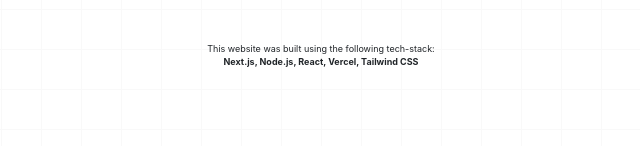
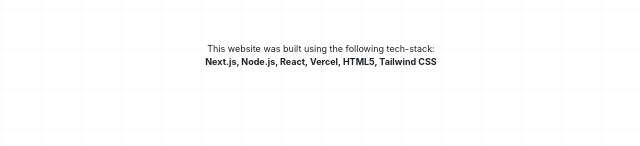
Before and after one commit to amalkhairin/next-js-web, a Next.js app: page / in a window 1280 px wide. Shown: the part 611-757 px from the top of the page, without its empty margins (319-959 px from the left). Built offline with nearby package versions, Linux system fonts and the light colour scheme.

Commit message:
minor changes

```diff
--- a/pages/index.js
+++ b/pages/index.js
@@ -67,7 +67,7 @@
             This website was built using the following tech-stack:
           </p>
           <p style={{ textAlign: 'center', fontSize:9 }}>
-            <b>Next.js, Node.js, React, Vercel, Tailwind CSS</b>
+            <b>Next.js, Node.js, React, Vercel, HTML5, Tailwind CSS</b>
           </p>
         </div>
 
```
